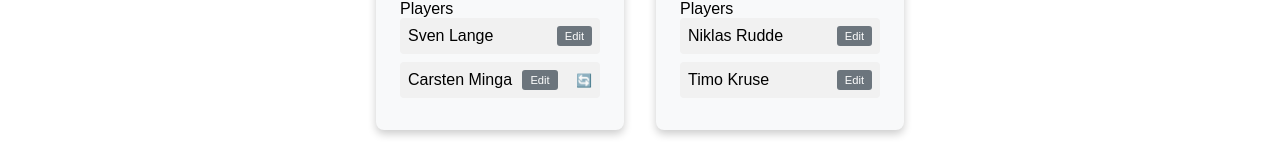
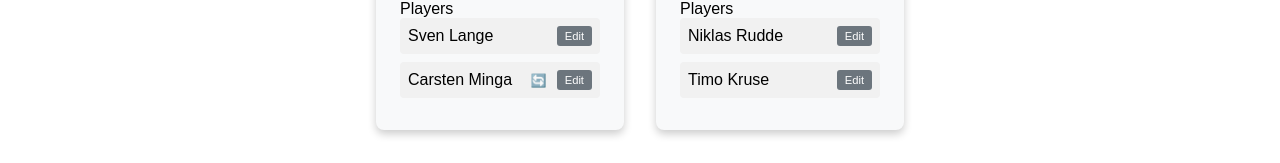
Before and after one commit to CarsMing/table-tennis-score-counter, an Angular app: page / in a window 1280 px wide. Shown: the part 246-409 px from the top of the page. Built offline with nearby package versions, Linux system fonts and the light colour scheme.

Commit message:
- improve serving info in name list

```diff
--- a/src/app/components/scoreboard/scoreboard.component.html
+++ b/src/app/components/scoreboard/scoreboard.component.html
@@ -20,8 +20,8 @@
           (keyup.enter)="savePlayerName(player)"
           #playerNameInput
         >
+        <span class="serving-indicator" *ngIf="gameService.isPlayerServing('A', i+1)">🔄</span>
         <button class="edit-button" (click)="editPlayerName(player)" *ngIf="!player.editing">Edit</button>
-        <span class="serving-indicator" *ngIf="gameService.isPlayerServing('A', i+1)">🔄</span>
       </div>
     </div>
   </div>
@@ -45,8 +45,9 @@
           (keyup.enter)="savePlayerName(player)"
           #playerNameInput
         >
+        <span class="serving-indicator" *ngIf="gameService.isPlayerServing('B', i+1)">🔄</span>
+
         <button class="edit-button" (click)="editPlayerName(player)" *ngIf="!player.editing">Edit</button>
-        <span class="serving-indicator" *ngIf="gameService.isPlayerServing('B', i+1)">🔄</span>
       </div>
     </div>
   </div>
```
